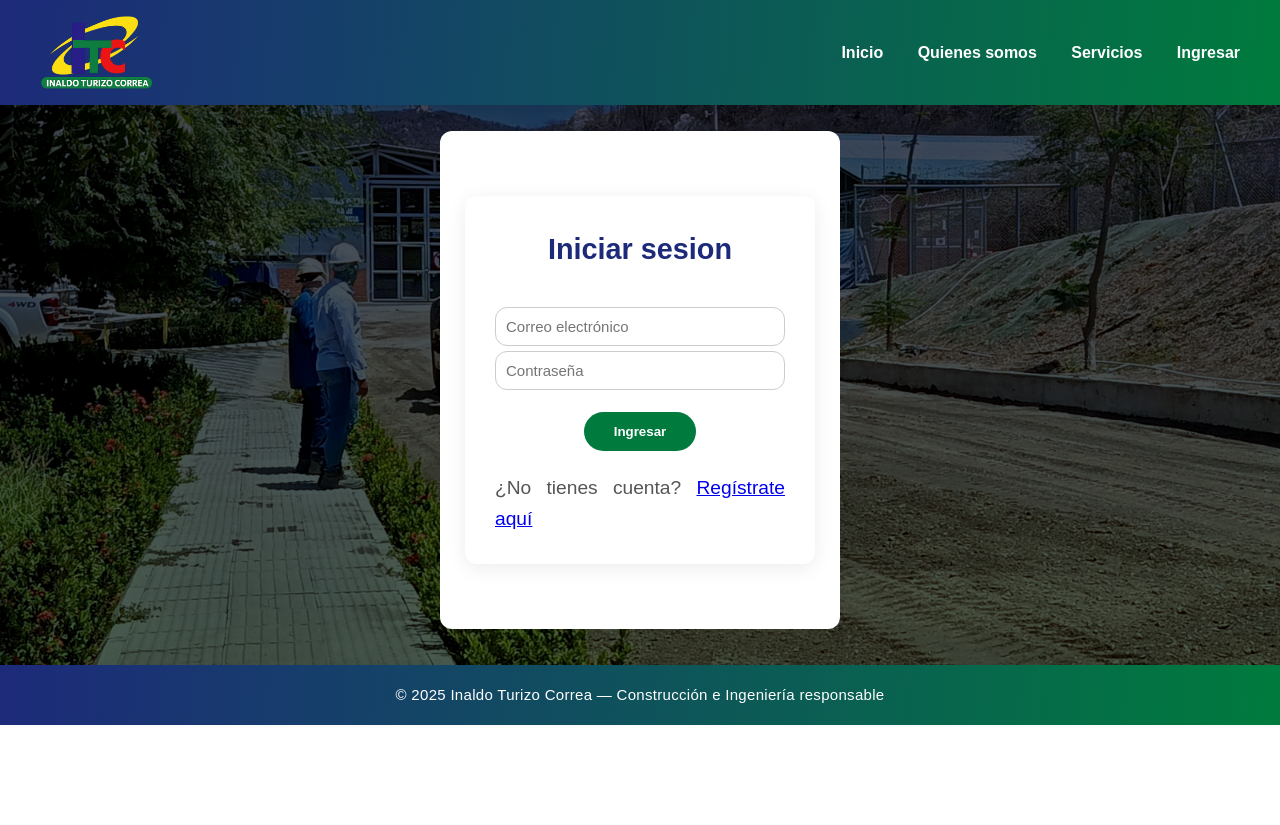
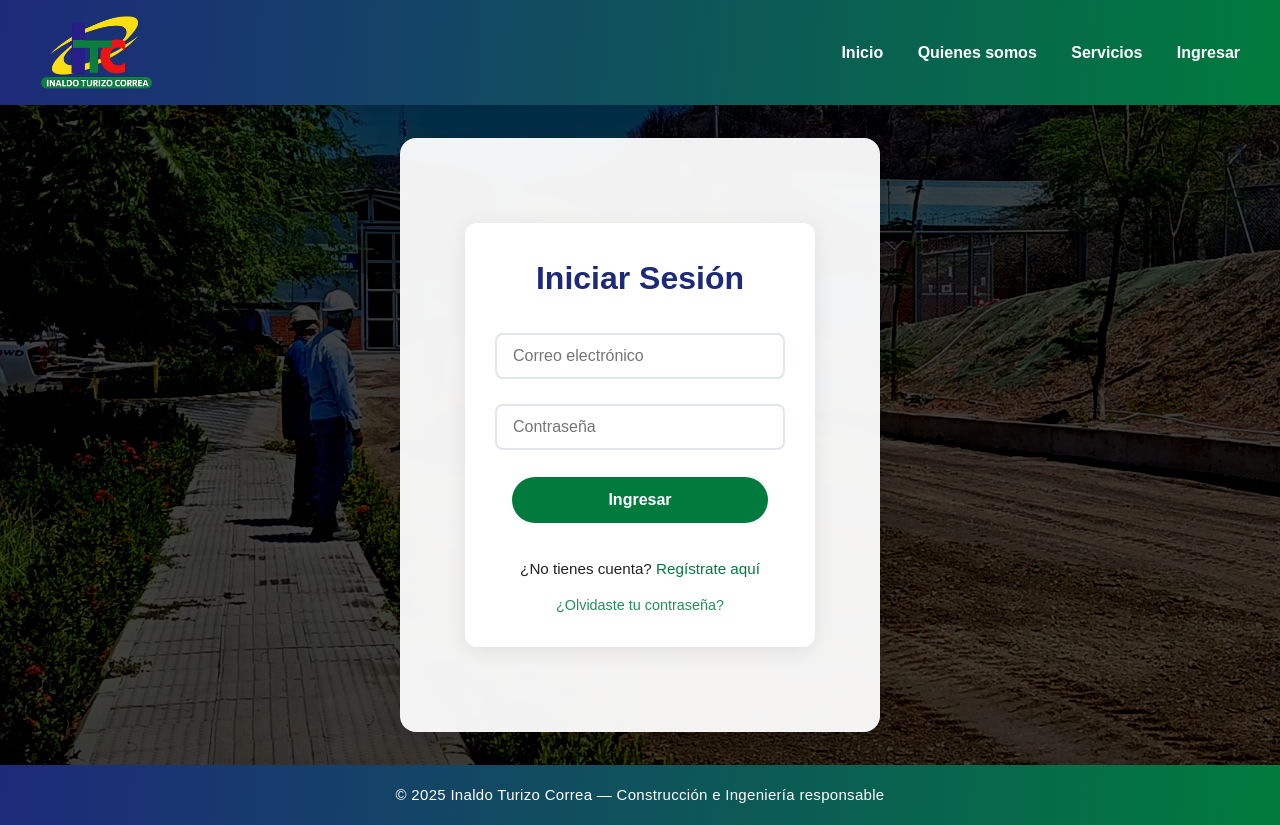
Before and after one commit to Liseth-Quesada/PaginaITC, a Flask app: page /login in a window 1280 px wide. Before the commit the page ends 725 px from the top, so only its background shows below. Run offline with Flask 3, Linux system fonts and the light colour scheme.

Commit message:
correciondiseño1

```diff
--- a/static/css/style.css
+++ b/static/css/style.css
@@ -25,11 +25,18 @@
   font-family: var(--fuente);
 }
 
+html, body {
+  height: 100%;
+}
+
 body {
   background-color: var(--color-fondo);
   color: var(--color-texto);
   line-height: 1.6;
   text-align: center;
+  display: flex;
+  flex-direction: column;
+  min-height: 100vh;
 }
 
 .main {
@@ -98,56 +105,121 @@ body {
   margin: 0 auto;
 }
 
-/* ======= HERO PRINCIPAL ======= */
-.hero {
+/* ======= LOGIN PAGE ======= */
+.login-section {
   position: relative;
-  height: 70vh;
+  min-height: calc(100vh - 140px);
   display: flex;
   align-items: center;
   justify-content: center;
-  color: var(--color-blanco);
-  text-align: center;
   overflow: hidden;
+  padding: 40px 20px;
 }
 
-.hero-bg {
+.login-bg {
   position: absolute;
   inset: 0;
   width: 100%;
   height: 100%;
   object-fit: cover;
   object-position: center;
-  filter: brightness(0.45) contrast(1.05);
+  filter: brightness(0.3) contrast(1.2) saturate(1.2);
+  transform: scale(1.02);
 }
 
-.hero-overlay {
+.login-overlay {
   position: absolute;
   inset: 0;
-  background: linear-gradient(180deg, rgba(29,42,122,0.45), rgba(0,123,61,0.35));
-  mix-blend-mode: multiply;
+  background: radial-gradient(circle at center, rgba(29,42,122,0.85), rgba(0,0,0,0.9));
+  backdrop-filter: blur(4px);
 }
 
-.hero-content {
+.login-box {
   position: relative;
   z-index: 2;
-  max-width: var(--ancho-maximo);
-  padding: 30px 20px;
+  width: 100%;
+  max-width: 480px;
+  margin: 0 auto;
+  background: rgba(255, 255, 255, 0.95);
+  padding: 45px;
+  border-radius: 16px;
+  box-shadow: 0 8px 32px rgba(0, 0, 0, 0.2);
+  backdrop-filter: blur(8px);
+  transform: translateY(0);
+  transition: transform 0.3s ease, box-shadow 0.3s ease;
 }
 
-.hero h1 {
-  font-size: 3rem;
-  color: var(--color-blanco);
-  margin-bottom: 8px;
-  letter-spacing: 1px;
+.login-box:hover {
+  transform: translateY(-5px);
+  box-shadow: 0 12px 48px rgba(0, 0, 0, 0.25);
 }
 
-.lead {
-  color: rgba(255,255,255,0.95);
-  font-size: 1.15rem;
-  margin-bottom: 18px;
+.login-form h2 {
+  color: var(--color-azul);
+  font-size: 2rem;
+  margin-bottom: 1.5rem;
+  text-align: center;
 }
 
-.hero-ctas .btn { margin: 0 8px; }
+.form-group {
+  margin-bottom: 1.2rem;
+}
+
+.login-form input {
+  width: 100%;
+  padding: 12px 16px;
+  border: 2px solid #e1e5ee;
+  border-radius: 8px;
+  font-size: 1rem;
+  transition: all 0.3s ease;
+  background: white;
+}
+
+.login-form input:focus {
+  border-color: var(--color-verde);
+  box-shadow: 0 0 0 3px rgba(0, 123, 61, 0.1);
+  outline: none;
+}
+
+.login-form .btn {
+  width: 100%;
+  padding: 14px;
+  font-size: 1rem;
+  margin-top: 0.5rem;
+}
+
+.login-footer {
+  margin-top: 1.5rem;
+  text-align: center;
+  font-size: 0.95rem;
+}
+
+.login-footer a {
+  color: var(--color-verde);
+  text-decoration: none;
+  transition: color 0.3s ease;
+}
+
+.login-footer a:hover {
+  color: var(--color-azul);
+}
+
+.forgot-password {
+  display: block;
+  margin-top: 0.8rem;
+  font-size: 0.9rem;
+  opacity: 0.85;
+}
+
+@media (max-width: 480px) {
+  .login-box {
+    padding: 30px 20px;
+  }
+
+  .login-form h2 {
+    font-size: 1.75rem;
+  }
+}
 
 .center { text-align: center; }
 
@@ -479,7 +551,7 @@ form textarea:focus {
   box-shadow: 0 -4px 10px rgba(0, 0, 0, 0.1);
   width: 100%;
   transition: background 0.4s ease;
-  margin-top: auto; /* ✅ Esto hace que quede pegado al fondo */
+  margin-top: auto;
 }
 
 .footer-bar p {
--- a/templates/login.html
+++ b/templates/login.html
@@ -1,24 +1,28 @@
 {% extends "base.html" %}
 {% block content %}
 
-<section class="hero">
-    <img class="hero-bg" src="{{ url_for('static', filename='img/ImgCarrusel2.jpg') }}" alt="Fondo hero">
-    <div class="hero-overlay"></div>
-    <div class="hero-content">
+<section class="login-section">
+    <img class="login-bg" src="{{ url_for('static', filename='img/ImgCarrusel2.jpg') }}" alt="Fondo login">
 
-        <div class="formulario">
-            <form method="POST">
-                <h2>Iniciar sesion</h2>
+    <div class="login-box">
+        <form method="POST" class="login-form">
+            <h2>Iniciar Sesión</h2>
+            <div class="form-group">
                 <input type="email" name="email" placeholder="Correo electrónico" required>
+            </div>
+            <div class="form-group">
                 <input type="password" name="password" placeholder="Contraseña" required>
+            </div>
 
-                <div class="boton-container">
-                    <button class="btn" type="submit">Ingresar</button>
-                </div>
+            <div class="boton-container">
+                <button class="btn" type="submit">Ingresar</button>
+            </div>
 
+            <div class="login-footer">
                 <p>¿No tienes cuenta? <a href="{{ url_for('register') }}">Regístrate aquí</a></p>
-            </form>
-        </div>
+                <a href="" class="forgot-password">¿Olvidaste tu contraseña?</a>
+            </div>
+        </form>
     </div>
 </section>
 
```
Also changed, not shown: static/js/script.js (deleted, +0 -57 lines).
